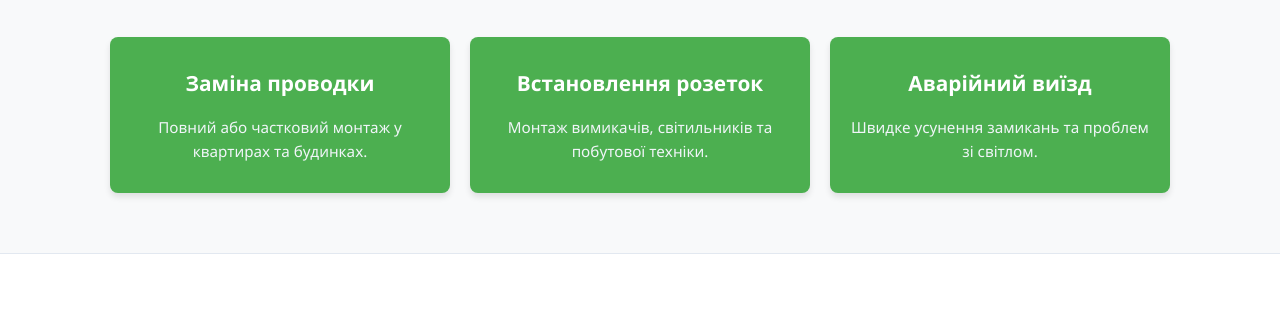
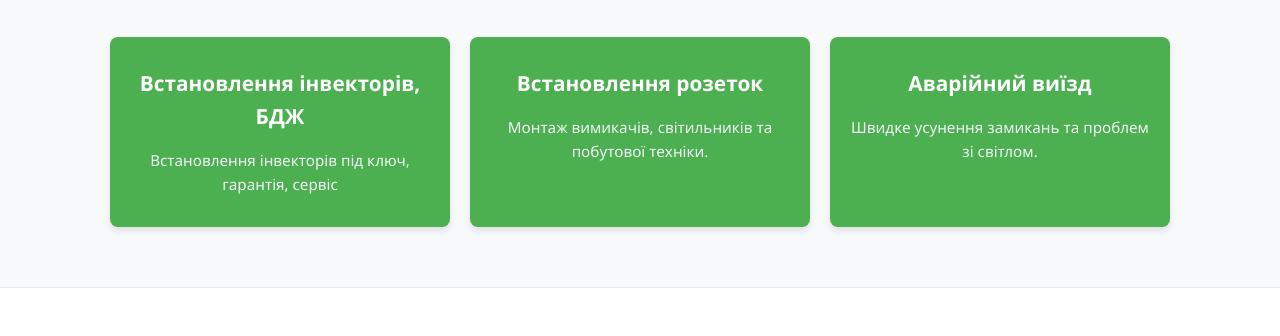
Before and after one commit to ITENERGI/EngineeringProUkraine, a plain HTML site: page index.html in a window 1280 px wide. Shown: the part 464-800 px from the top of the page. Drawn offline with Linux system fonts and the light colour scheme.

Commit message:
Modify services section in index.html
Updated service offerings and added new service details.

```diff
--- a/index.html
+++ b/index.html
@@ -24,8 +24,8 @@
             <div class="services-grid">
 
                 <div class="card">
-                    <h3>Заміна проводки</h3>
-                    <p>Повний або частковий монтаж у квартирах та будинках.</p>
+                    <h3>Встановлення інвекторів, БДЖ</h3>
+                    <p>Встановлення інвекторів під ключ, гарантія, сервіс</p>
                 </div>
 
                 <div class="card">
```
